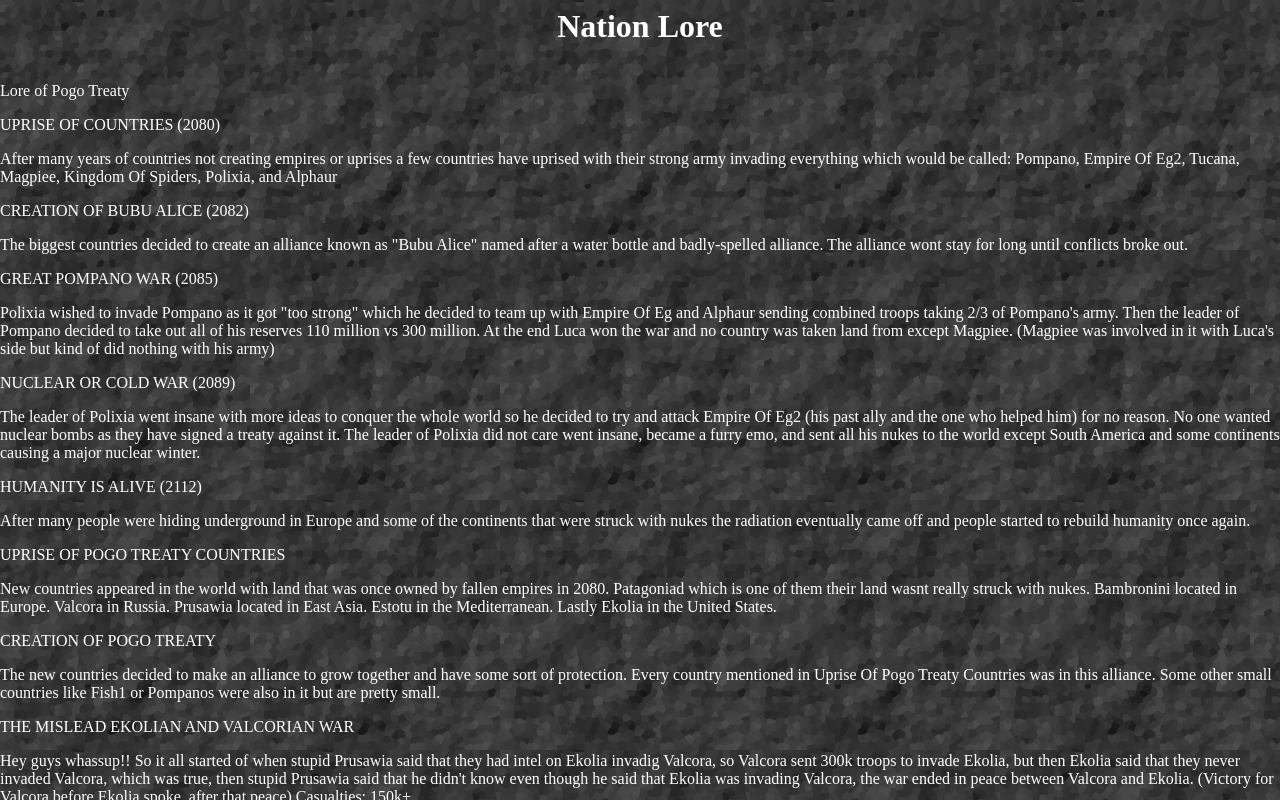
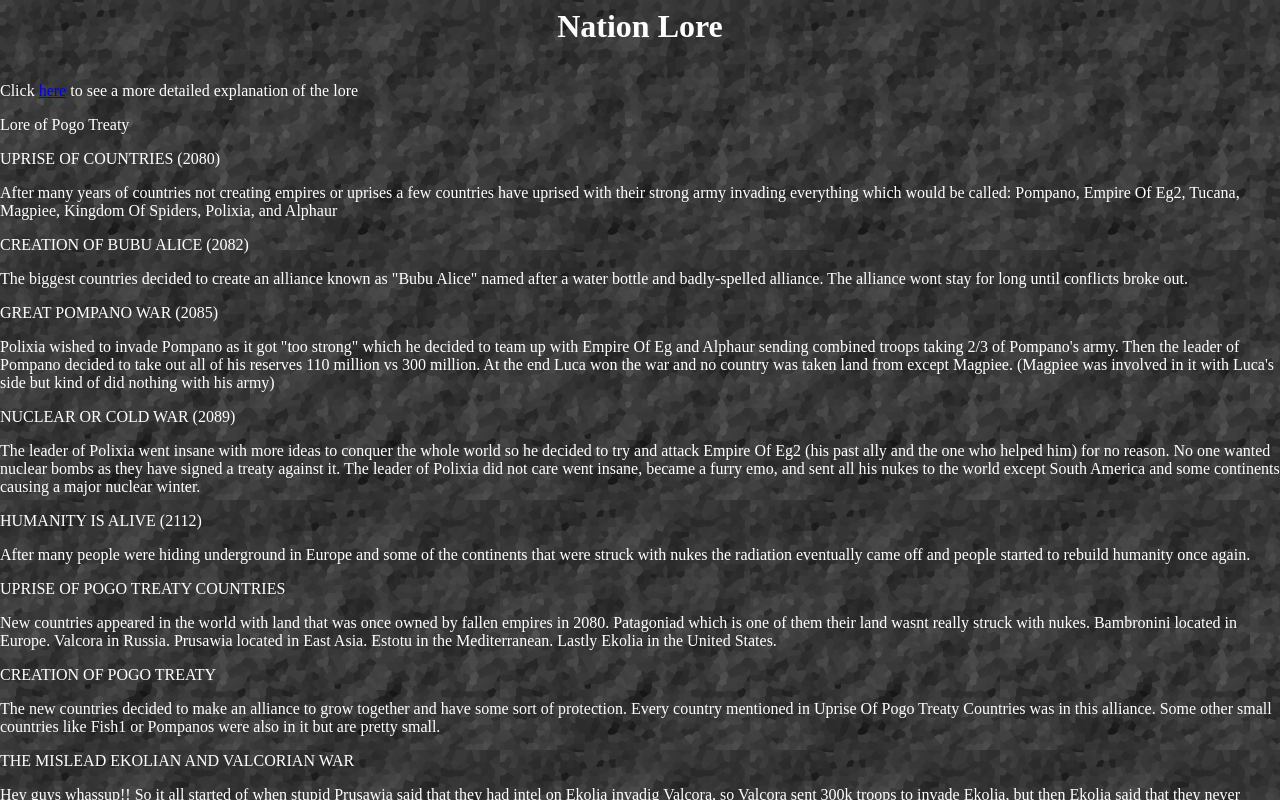
Before and after one commit to JVarg09/jvarg09.github.io, a plain HTML site: page NationLore.html in a window 1280 px wide. Drawn offline with Linux system fonts and the light colour scheme.

Commit message:
Add files via upload

```diff
--- a/NationLore.html
+++ b/NationLore.html
@@ -17,6 +17,9 @@
             </h1></font>
         </center>
         <div class="content">
+            <p><font color="ffffff">
+                Click <a href="https://docs.google.com/document/d/1RaJLssDMXSSJ7-tqMjOJ94Dq84W4diK8LBO2_2Ls9XU/edit">here</a> to see a more detailed explanation of the lore
+            </p></font>
             <p><font color="ffffff">
                 Lore of Pogo Treaty
             </p></font>
```
Also changed, not shown: index.html (+1 -1 lines).
